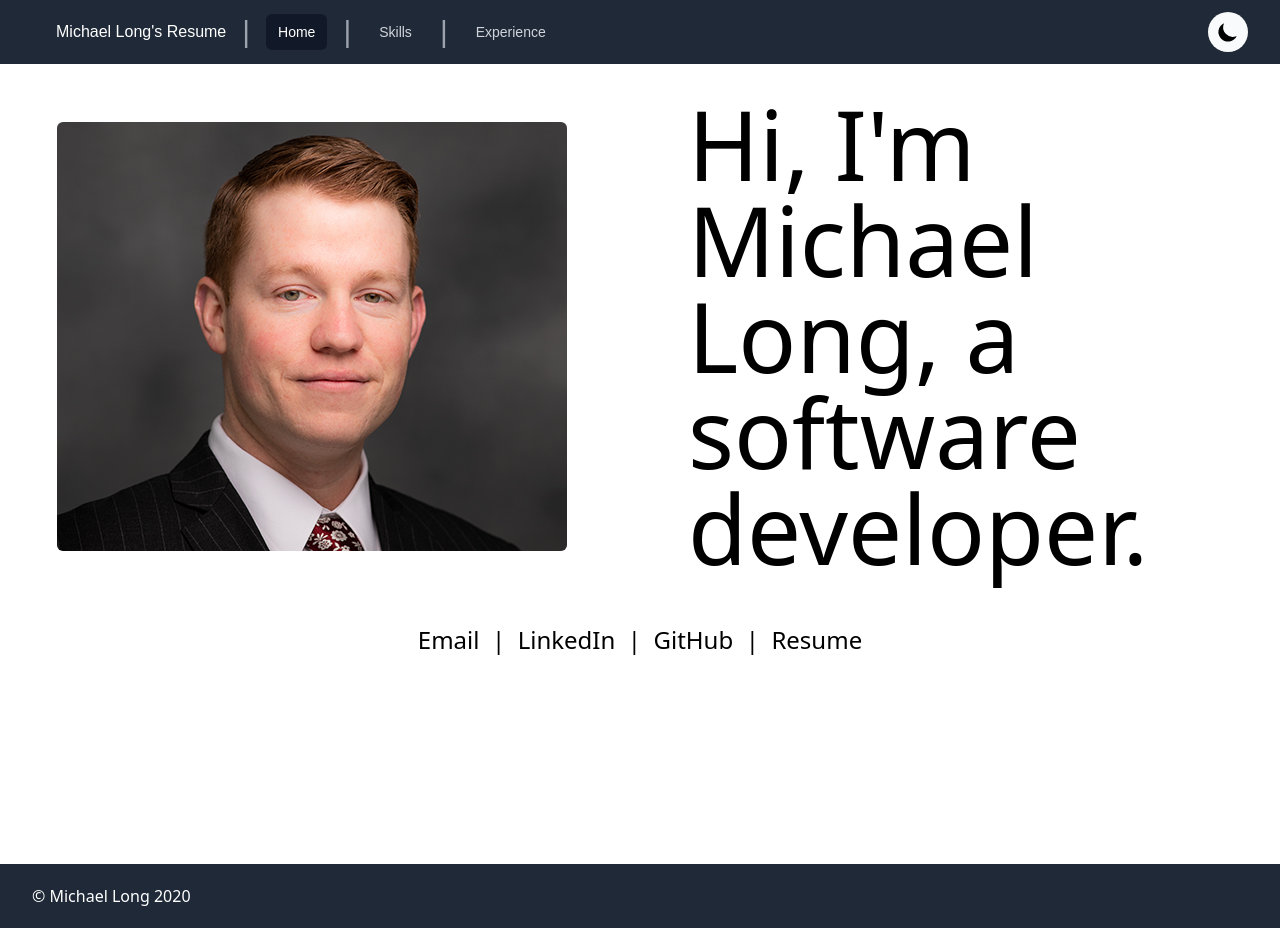
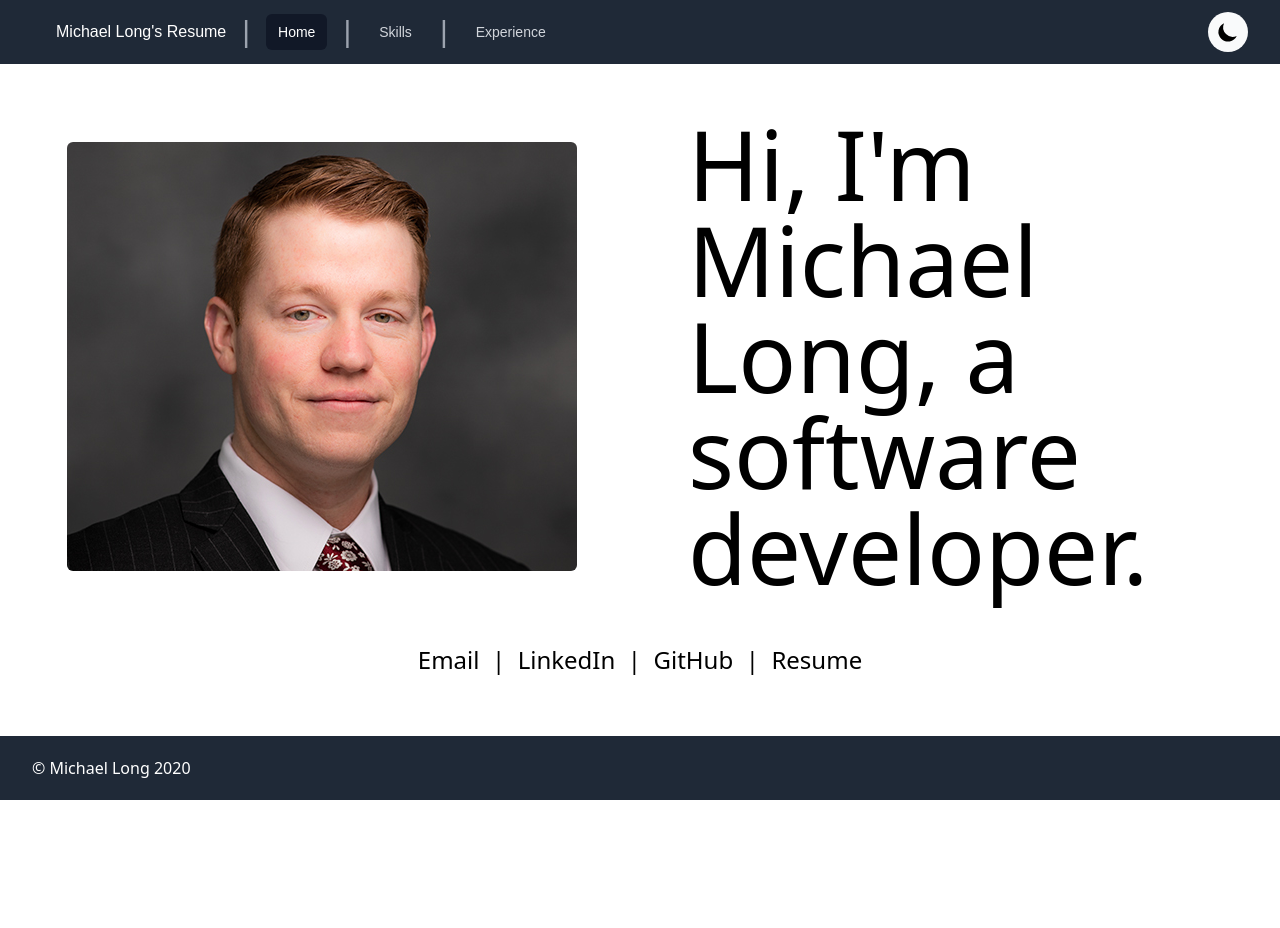
Before and after one commit to michael-long88/resume-vue-tailwind, a Vue app: page / in a window 1280 px wide. After the commit the page ends 800 px from the top, so only its background shows below. Built offline with nearby package versions, Linux system fonts and the light colour scheme.

Commit message:
Fix sticky header and footer

```diff
--- a/src/App.vue
+++ b/src/App.vue
@@ -1,7 +1,7 @@
 <template>
-  <div id="app" class="flex flex-col min-h-screen">
+  <div id="app" class="flex flex-col h-screen">
     <Nav />
-    <router-view/>
+    <router-view class="main-body"/>
     <Footer />
   </div>
 </template>
--- a/src/assets/styles/index.css
+++ b/src/assets/styles/index.css
@@ -9,4 +9,7 @@
   html {
     @apply dark:bg-gray-600
   }
+  .main-body {
+    @apply flex-1 overflow-y-auto p-5
+  }
 }
--- a/src/assets/styles/nav.css
+++ b/src/assets/styles/nav.css
@@ -8,7 +8,4 @@
   .menu-link.router-link-exact-active {
     @apply bg-gray-900 text-white menu-link-text;
   }
-  .resume-link {
-    @apply dark:text-green-300 text-green-700
-  }
 }
```
